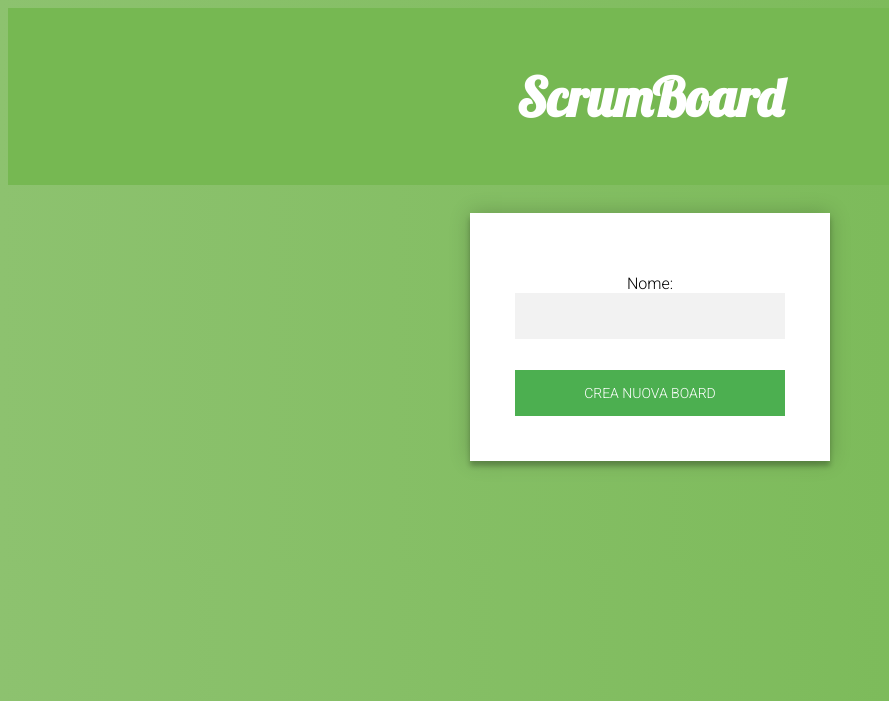
After one commit to TrellixVulnTeam/test1234_AIG5, a Django app: page /add_board/ in a window 1280 px wide. The commit adds this page. Shown: the top 701 px of the page, without its empty margins (0-889 px from the left). Run offline with Django 3.2, Linux system fonts and the light colour scheme.

```diff
--- a/scrumboard_app/forms.py
+++ b/scrumboard_app/forms.py
@@ -1,5 +1,9 @@
 from django import forms
 from .models import ScrumUser
+
+
+class BoardForm(forms.Form):
+    nomeBoard = forms.CharField(max_length=30, required=True, label='Nome')
 
 
 class LoginForm(forms.Form):
--- a/scrumboard_app/models.py
+++ b/scrumboard_app/models.py
@@ -9,7 +9,7 @@ class ScrumUser(AbstractUser):
 
 class Board(models.Model):
     # Genera in automatico una primary key numerica incrementale di id.
-    nome = models.CharField(max_length=30)
+    nome = models.CharField(max_length=30, unique=True)
     utentiAssociati = models.ManyToManyField("ScrumUser")
 
     def getColonneBoard(self):
--- /dev/null
+++ b/scrumboard_app/templates/scrumboard_app/add_board.html
@@ -0,0 +1,12 @@
+{% extends 'scrumboard_app/base.html' %}
+
+{% block content %}
+    <div class="login-page">
+      <div class="form">
+        <form method="POST" class="login-form">{% csrf_token %}
+          {{ form.as_p }}
+          <button type="submit">Crea Nuova Board</button>
+        </form>
+      </div>
+    </div>
+{% endblock %}
--- a/scrumboard_app/templates/scrumboard_app/dashboard.html
+++ b/scrumboard_app/templates/scrumboard_app/dashboard.html
@@ -1,12 +1,14 @@
 {% extends 'scrumboard_app/base.html' %}
-
 {% block content %}
+    <form method="GET" action="{% url 'add_board' %}" class="add-board-form">{% csrf_token %}
+    <button type="submit">Aggiungi Board</button>
+    </form>
     <form method="POST" action="{% url 'logout' %}" class="logout-form">{% csrf_token %}
     <button type="submit">Logout</button>
     </form>
     <h1>Le tue Boards</h1>
     {% for board in boards %}
-        <p>{{ board.nome }}</p>
+        <a href="{% url 'board_details' board_id=board.id %}">{{ board.nome }}</a>
         <p>{{ board.numCard }} Card</p>
     {% endfor %}
 {% endblock %}
--- a/scrumboard_app/urls.py
+++ b/scrumboard_app/urls.py
@@ -7,6 +7,12 @@ urlpatterns = [
     url(r'^logout/$', views.logoutView, name='logout'),
     url(r'^register/$', views.registerView, name='register'),
     url(r'^dashboard/$', views.dashboard, name='dashboard'),
-    url(r'^board/(?P<board_id>[0-9]+)/$', views.board_utente, name='board_utente'),
+    url(r'^add_board/$', views.addBoard, name='add_board'),
+    url(r'^add_column/$', views.addColumn, name='add_column'),
+    url(r'^add_card/$', views.addCard, name='add_card'),
+    url(r'^add_user/(?P<board_id>[0-9]+)/$', views.addUser, name='add_user'),
+    url(r'^edit_column/(?P<col_id>[0-9]+)/$', views.editColumn, name='edit_column'),
+    url(r'^edit_card/(?P<card_id>[0-9]+)/$', views.editCard, name='edit_card'),
+    url(r'^board/(?P<board_id>[0-9]+)/$', views.board_details, name='board_details'),
     url(r'^burndown/(?P<board_id>[0-9]+)/$', views.burndown, name='burndown'),
 ]
--- a/scrumboard_app/views.py
+++ b/scrumboard_app/views.py
@@ -25,6 +25,7 @@ def dashboard(request):
             for colonna in colonne:
                 numcard += len(colonna.getCardColonna())
             attrs.append({
+                        'id': board.id,
                         'nome': board.nome,
                         'numCard': numcard
             })
@@ -55,6 +56,24 @@ def logoutView(request):
     return redirect('index')
 
 
+def addBoard(request):
+    if request.method == "POST":
+        form = BoardForm(request.POST)
+        if form.is_valid() is True:
+            if not Board.objects.filter(nome= form.cleaned_data['nomeBoard']).exists() :
+                b = Board(nome=form.cleaned_data['nomeBoard'])
+                b.save()
+                b.utentiAssociati.add(request.user)
+                b.save()
+                return redirect('dashboard')
+            else:
+                # TODO: modulo di errore vero
+                form.add_error(None, "Board dallo stesso nome già presente")
+    else:
+        form = BoardForm()
+    return render(request, "scrumboard_app/add_board.html", {'form': form})
+
+
 def registerView(request):
     if request.method == "POST":
         form = RegisterForm(request.POST)
@@ -80,5 +99,41 @@ def burndown(request, board_id):
     pass
 
 
-def board_utente(request, board_id):
+def board_details(request, board_id):
+    b = Board.objects.get(id=board_id)
+    attrs = {
+        'id': board_id,
+        'nome':b.nome,
+        'colonne': []
+    }
+    for col in b.getColonneBoard():
+        dict_col = {
+            'id': col.id,
+            'nome': col.nome,
+            'cards': []
+        }
+        for card in col.getCardColonna():
+            dict_card = {
+                'id': card.id,
+                'nome': card.nome
+            }
+            dict_col['cards'].append(dict_card)
+        attrs['colonne'].append(dict_col)
+    return render(request, "scrumboard_app/board_details.html", {'board': attrs})
+
+
+def addColumn(request):
     pass
+
+
+def addCard(request):
+    pass
+
+def addUser(request):
+    pass
+
+def editColumn(request):
+    pass
+
+def editCard(request):
+    pass
```
Also changed, not shown: scrumboard_app/templates/scrumboard_app/board_details.html (added, +30 -0 lines), db.sqlite3.
